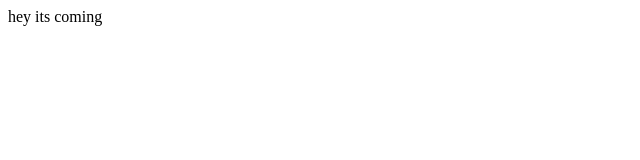
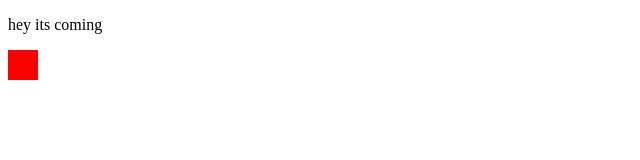
Before and after one commit to ThatSpartan/Art4U2C, a plain HTML site: page index.html in a window 1280 px wide. Shown: the whole page, without its empty margins (0-640 px from the left). Drawn offline with Linux system fonts and the light colour scheme.

Commit message:
added the div

```diff
--- a/index.html
+++ b/index.html
@@ -1,6 +1,7 @@
 <!DOCTYPE html>
 <html>
 <body>
-hey its coming
+    <p>hey its coming</p>
+    <div style="height:30px;width:30px;background-color:red;"></div>
 </body>
 </html>
```
